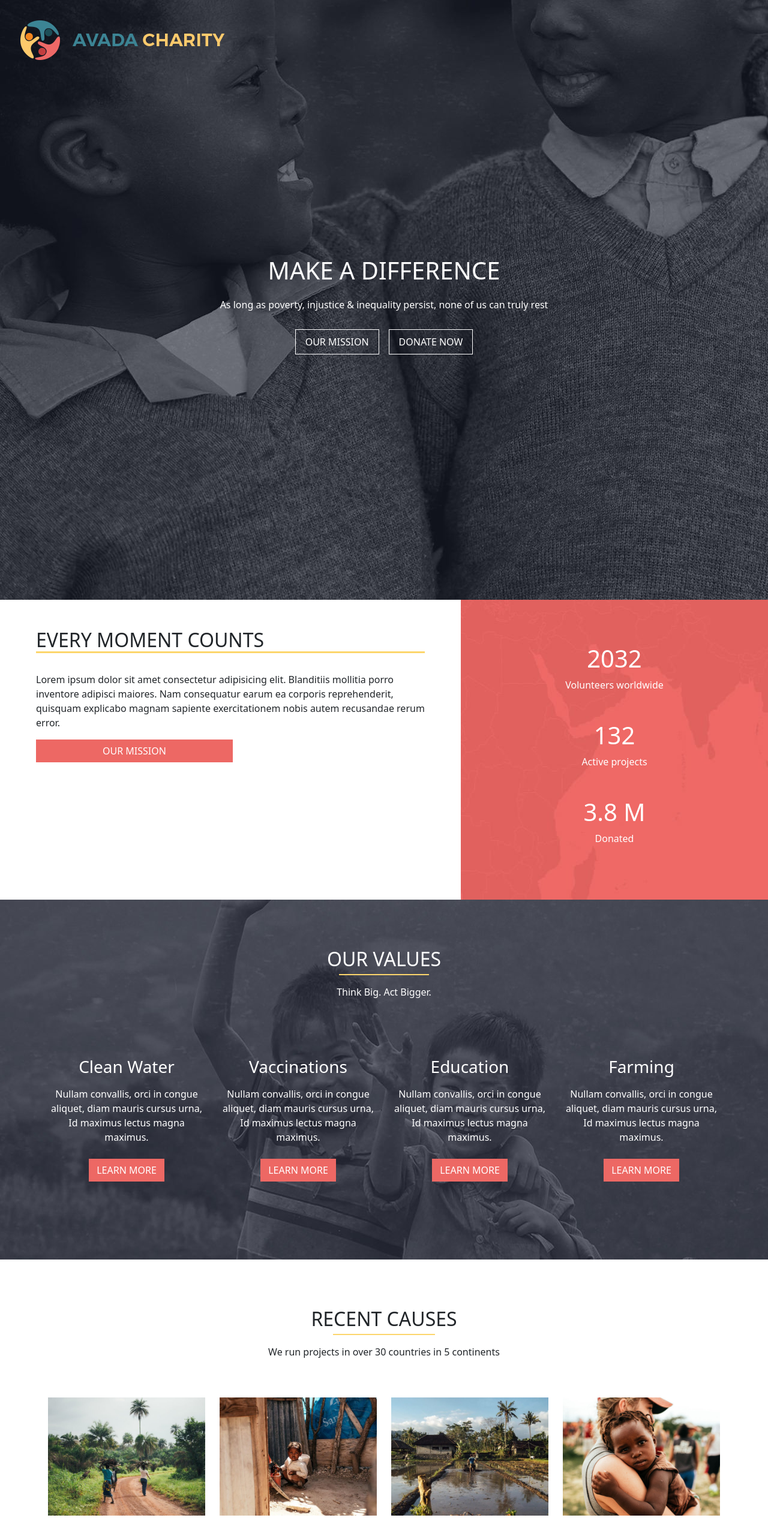
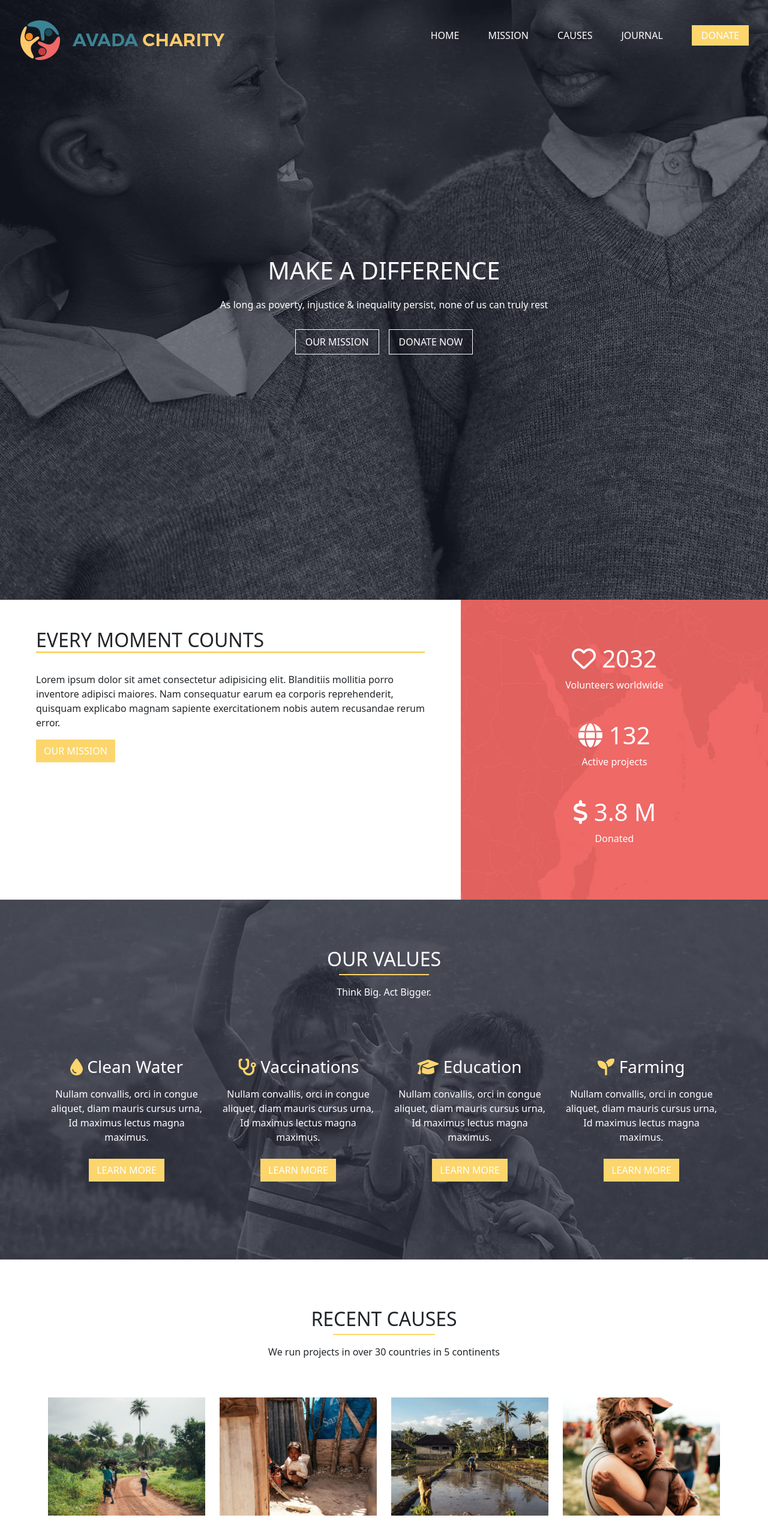
Before and after one commit to palumbolorenzo/proj-html-vuejs, a Vue app: page / in a window 1280 px wide. Shown: the top 2566 px of the page at 60% size. Built offline with nearby package versions, Linux system fonts and the light colour scheme.

Commit message:
adding socials icons

```diff
--- a/src/components/HeaderPage.vue
+++ b/src/components/HeaderPage.vue
@@ -1,17 +1,46 @@
 <template>
   <div class="bg-container">
     <div class="header">
-        <div>
-            <img src="@/img/avada-charity-sticky-header-logo.png" class="logo">
-        </div>
+      <div>
+        <img
+          src="@/img/avada-charity-sticky-header-logo.png"
+          class="logo"
+        >
+      </div>
+
+      <ul class="links">
+        <li
+          v-for="objLink in arrLinks"
+          :key="objLink"
+          class="text-uppercase link"
+        >
+          {{ objLink.link }}
+        </li>
+        <li>
+          <a
+            href="#!"
+            class="upper-btn text-uppercase"
+          >
+            donate
+          </a>
+        </li>
+      </ul>
     </div>
     <div class="title">
-        <h1 class="text-uppercase text-white">Make a difference</h1>
-        <p class="text-white">As long as poverty, injustice & inequality persist, none of us can truly rest</p>
-        <div class="buttons">
-            <button class="btn text-uppercase">our mission</button>
-            <button class="btn text-uppercase">donate now</button>
-        </div>
+      <h1 class="text-uppercase text-white">
+        Make a difference
+      </h1>
+      <p class="text-white">
+        As long as poverty, injustice & inequality persist, none of us can truly rest
+      </p>
+      <div class="buttons">
+        <button class="btn text-uppercase">
+          our mission
+        </button>
+        <button class="btn text-uppercase">
+          donate now
+        </button>
+      </div>
     </div>
   </div>
 </template>
@@ -19,6 +48,25 @@
 <script>
 export default {
 name: 'HeaderPage',
+
+data() {
+    return {
+        arrLinks: [
+            {
+                link: 'home'
+            },
+            {
+                link: 'mission'
+            },
+            {
+                link: 'causes'
+            },
+            {
+                link: 'journal'
+            },
+        ]
+    }
+}
 }
 </script>
 
@@ -74,4 +122,35 @@ name: 'HeaderPage',
     color: #FCD66C;
     transition: .5s;
 }
+
+.links {
+    display: flex;
+    align-items: center;
+    gap: 3rem;
+}
+
+li {
+    list-style-type: none;
+    color: white;
+}
+
+.link:hover {
+    color: #FCD66C;
+    border-bottom: 2px solid #FCD66C;
+    cursor: pointer;
+    transform: scale(1.1);
+    transition: .5s;
+}
+
+.upper-btn {
+    text-decoration: none;
+    color: white;
+    background-color: #FCD66C;
+    padding: .4rem 1rem;
+}
+
+.upper-btn:hover {
+    background-color: #ca9e26;
+    transition: .5s;
+}
 </style>
--- a/src/components/MainPage.vue
+++ b/src/components/MainPage.vue
@@ -3,57 +3,107 @@
     <div class="first">
       <div class="left">
         <div class="container">
-                <h2 class="text-uppercase title">every moment counts</h2>
+          <h2 class="text-uppercase title">
+            every moment counts
+          </h2>
           <p>Lorem ipsum dolor sit amet consectetur adipisicing elit. Blanditiis mollitia porro inventore adipisci maiores. Nam consequatur earum ea corporis reprehenderit, quisquam explicabo magnam sapiente exercitationem nobis autem recusandae rerum error.</p>
-                <button class="btn text-uppercase">our mission</button>
+          <button class="btn text-uppercase">
+            our mission
+          </button>
         </div>
       </div>
       <div class="right">
         <div class="text1 text-white">
-                <h1>2032</h1>
-                <p class="text-white">Volunteers worldwide</p>
+          <h1><font-awesome-icon icon="fa-regular fa-heart" /> 2032</h1>
+          <p class="text-white">
+            Volunteers worldwide
+          </p>
         </div>
         <div class="text2 text-white">
-                <h1>132</h1>
-                <p class="text-white">Active projects</p>
+          <h1><font-awesome-icon icon="fa-solid fa-globe" /> 132</h1>
+          <p class="text-white">
+            Active projects
+          </p>
         </div>
         <div class="text3 text-white">
-                <h1>3.8 M</h1>
-                <p class="text-white">Donated</p>
+          <h1><font-awesome-icon icon="fa-solid fa-dollar-sign" /> 3.8 M</h1>
+          <p class="text-white">
+            Donated
+          </p>
         </div>
       </div>
     </div>
 
     <div class="second">
       <div class="second-title">
-            <h2 class="text-uppercase text-white values-title">our values</h2>
+        <h2 class="text-uppercase text-white values-title">
+          our values
+        </h2>
       </div>
 
       <div class="subtitle">
-            <p class="text-white">Think Big. Act Bigger.</p>
+        <p class="text-white">
+          Think Big. Act Bigger.
+        </p>
       </div>
 
       <div class="second-container">
         <div class="row row-cols-4">
           <div class="col second-card">
-                    <h3 class="text-white">Clean Water</h3>
-                    <p class="text-white">Nullam convallis, orci in congue aliquet, diam mauris cursus urna, Id maximus lectus magna maximus.</p>
-                    <button class="btn text-uppercase">learn more</button>
+            <h3 class="text-white">
+              <font-awesome-icon
+                icon="fa-solid fa-droplet"
+                class="gold"
+              /> Clean Water
+            </h3>
+            <p class="text-white">
+              Nullam convallis, orci in congue aliquet, diam mauris cursus urna, Id maximus lectus magna maximus.
+            </p>
+            <button class="btn text-uppercase">
+              learn more
+            </button>
           </div>
           <div class="col second-card">
-                    <h3 class="text-white">Vaccinations</h3>
-                    <p class="text-white">Nullam convallis, orci in congue aliquet, diam mauris cursus urna, Id maximus lectus magna maximus.</p>
-                    <button class="btn text-uppercase">learn more</button>
+            <h3 class="text-white">
+              <font-awesome-icon
+                icon="fa-solid fa-stethoscope"
+                class="gold"
+              /> Vaccinations
+            </h3>
+            <p class="text-white">
+              Nullam convallis, orci in congue aliquet, diam mauris cursus urna, Id maximus lectus magna maximus.
+            </p>
+            <button class="btn text-uppercase">
+              learn more
+            </button>
           </div>
           <div class="col second-card">
-                    <h3 class="text-white">Education</h3>
-                    <p class="text-white">Nullam convallis, orci in congue aliquet, diam mauris cursus urna, Id maximus lectus magna maximus.</p>
-                    <button class="btn text-uppercase">learn more</button>
+            <h3 class="text-white">
+              <font-awesome-icon
+                icon="fa-solid fa-graduation-cap"
+                class="gold"
+              /> Education
+            </h3>
+            <p class="text-white">
+              Nullam convallis, orci in congue aliquet, diam mauris cursus urna, Id maximus lectus magna maximus.
+            </p>
+            <button class="btn text-uppercase">
+              learn more
+            </button>
           </div>
           <div class="col second-card">
-                    <h3 class="text-white">Farming</h3>
-                    <p class="text-white">Nullam convallis, orci in congue aliquet, diam mauris cursus urna, Id maximus lectus magna maximus.</p>
-                    <button class="btn text-uppercase">learn more</button>
+            <h3 class="text-white">
+              <font-awesome-icon
+                icon="fa-solid fa-seedling"
+                class="gold"
+              /> Farming
+            </h3>
+            <p class="text-white">
+              Nullam convallis, orci in congue aliquet, diam mauris cursus urna, Id maximus lectus magna maximus.
+            </p>
+            <button class="btn text-uppercase">
+              learn more
+            </button>
           </div>
         </div>
       </div>
@@ -61,26 +111,42 @@
 
     <div class="third">
       <div class="third-title">
-            <h2 class="text-uppercase causes-title">recent causes</h2>
+        <h2 class="text-uppercase causes-title">
+          recent causes
+        </h2>
       </div>
 
       <div class="subtitle">
-            <p class="">We run projects in over 30 countries in 5 continents</p>
+        <p class="">
+          We run projects in over 30 countries in 5 continents
+        </p>
       </div>
 
       <div class="pics-container">
         <div class="row row-cols-4">
           <div class="col">
-                    <img src="@/img/avada-charity-fair-trade-featured-600x450.jpg" class="hover">
+            <img
+              src="@/img/avada-charity-fair-trade-featured-600x450.jpg"
+              class="hover"
+            >
           </div>
           <div class="col">
-                    <img src="@/img/avada-charity-shelter-featured-600x450.jpg" class="hover">
+            <img
+              src="@/img/avada-charity-shelter-featured-600x450.jpg"
+              class="hover"
+            >
           </div>
           <div class="col">
-                    <img src="@/img/avada-charity-farming-featured-600x450.jpg" class="hover">
+            <img
+              src="@/img/avada-charity-farming-featured-600x450.jpg"
+              class="hover"
+            >
           </div>
           <div class="col">
-                    <img src="@/img/avada-charity-vaccines-featured-600x450.jpg" class="hover">
+            <img
+              src="@/img/avada-charity-vaccines-featured-600x450.jpg"
+              class="hover"
+            >
           </div>
         </div>
       </div>
@@ -88,25 +154,34 @@
 
     <div class="fourth">
       <div>
-            <h6 class="text-uppercase text-white central">view all our causes</h6>
+        <h6 class="text-uppercase text-white central">
+          view all our causes
+        </h6>
       </div>
     </div>
 
     <div class="fifth">
       <div class="fifth-title-cont">
         <div class="fifth-title">
-                <h2 class="text-uppercase articles-title">latest articles</h2>
+          <h2 class="text-uppercase articles-title">
+            latest articles
+          </h2>
         </div>
 
         <div class="subtitle">
-                <p class="">Together we make all the difference</p>
+          <p class="">
+            Together we make all the difference
+          </p>
         </div>
       </div>
 
       <div class="fifth-container row row-cols-2">
         <div class="fifth-left col">
           <div class="big-pic">
-                    <img src="@/img/photo-1444213007800-cff19e1677ac-600x450.jpg" alt="">
+            <img
+              src="@/img/photo-1444213007800-cff19e1677ac-600x450.jpg"
+              alt=""
+            >
           </div>
           <div class="description">
             <div class="contact-desc">
@@ -119,28 +194,40 @@
         <div class="fifth-right col">
           <div class="contacts">
             <div class="contact">
-                        <img src="@/img/photo-1444664597500-035db93e2323-177x142.jpg" class="img-fluid">
+              <img
+                src="@/img/photo-1444664597500-035db93e2323-177x142.jpg"
+                class="img-fluid"
+              >
               <div class="contact-desc">
                 <h6>The human story of uniqueness</h6>
                 <p>Lorem ipsum, dolor sit amet consectetur adipisicing elit. Prasent ac nibh vestibulum, laoreet ipsum.</p>
               </div>
             </div>
             <div class="contact">
-                        <img src="@/img/photo-1447430617419-95715602278e-177x142.jpg" class="img-fluid">
+              <img
+                src="@/img/photo-1447430617419-95715602278e-177x142.jpg"
+                class="img-fluid"
+              >
               <div class="contact-desc">
                 <h6>Sustainable trade tactics</h6>
                 <p>Lorem ipsum, dolor sit amet consectetur adipisicing elit. Prasent ac nibh vestibulum, laoreet ipsum.</p>
               </div>
             </div>
             <div class="contact">
-                        <img src="@/img/photo-1460230525622-630fe3294cd7-177x142.jpg" class="img-fluid">
+              <img
+                src="@/img/photo-1460230525622-630fe3294cd7-177x142.jpg"
+                class="img-fluid"
+              >
               <div class="contact-desc">
                 <h6>Farmers making a difference</h6>
                 <p>Lorem ipsum, dolor sit amet consectetur adipisicing elit. Prasent ac nibh vestibulum, laoreet ipsum.</p>
               </div>
             </div>
             <div class="contact">
-                        <img src="@/img/photo-1460600421604-5e138c208b9c-177x142.jpg" class="img-fluid">
+              <img
+                src="@/img/photo-1460600421604-5e138c208b9c-177x142.jpg"
+                class="img-fluid"
+              >
               <div class="contact-desc">
                 <h6>Meeting remote tribes in Peru</h6>
                 <p>Lorem ipsum, dolor sit amet consectetur adipisicing elit. Prasent ac nibh vestibulum, laoreet ipsum.</p>
@@ -149,8 +236,10 @@
           </div>
         </div>
       </div>
-        <div class="button-container">
-            <button class="btn article-btn text-uppercase">view all our articles</button>
+      <div class="salmon-container">
+        <div class="article text-uppercase text-white">
+          view all our articles
+        </div>
       </div>
     </div>
   </div>
@@ -354,19 +443,22 @@ name: 'MainPage',
     padding-top: 3rem;
 }
 
-.button-container {
+.salmon-container {
     display: flex;
     justify-content: center;
     margin-bottom: 5rem;
+    text-align: center;
 }
 
-.btn, .article-button {
+
+.article {
     background-color: #ED6864;
+    padding: .8rem;
     width: calc(100% - 20rem);
-
 }
 
-.btn:hover, .article-button:hover {
-    background-color: #f07d79;
+.gold {
+    color: #FCD66C;
 }
+
 </style>
```
Also changed, not shown: src/components/FooterPage.vue (+83 -5 lines), src/main.js (+29 -0 lines), .eslintrc.js. Lines whose indentation alone changed are shown as unchanged.
